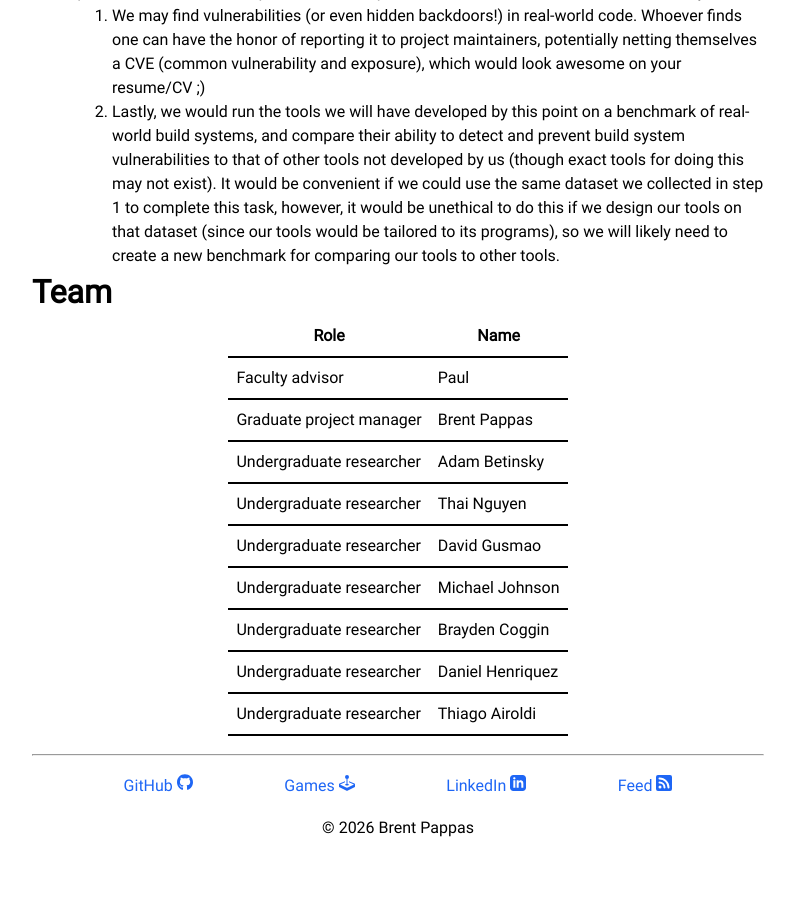
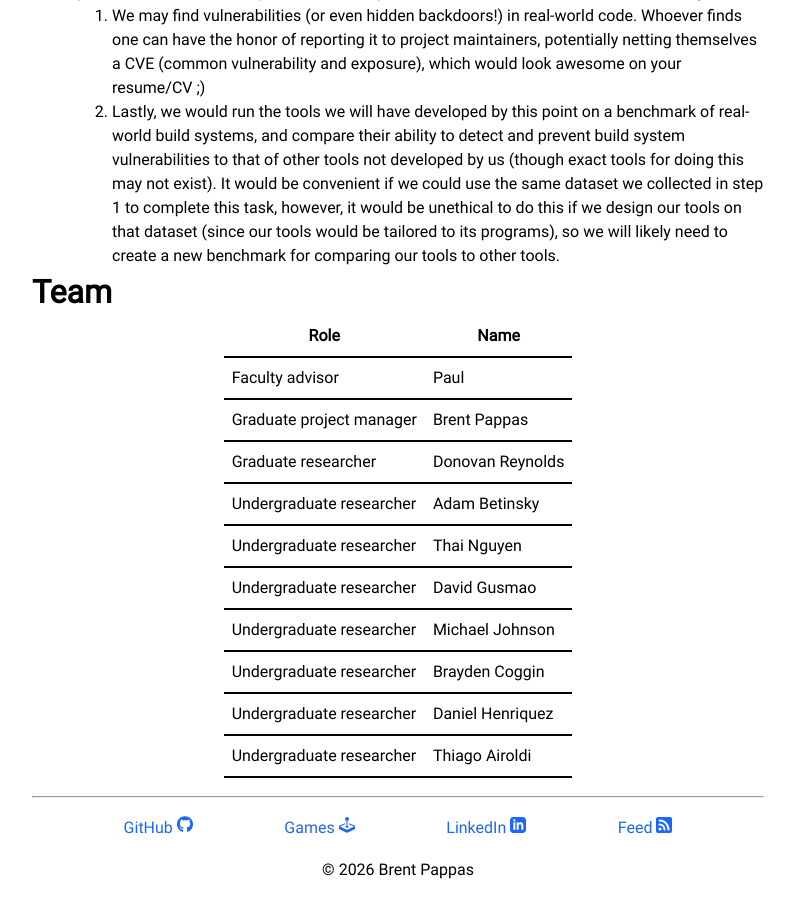
Before and after one commit to PappasBrent/pappasbrent.github.io, a Jekyll site: the page built from research/hardening-build-systems.md, in a window 1280 px wide and 900 px high, scrolled down 1188 px. Shown: the whole window, without its empty margins (242-1036 px from the left). Built offline with Jekyll 4.4.1, drawn with Linux system fonts in a browser that asks for light colours; before the commit the page ends 2046 px from its top, so only the background shows below that.

Commit message:
Add Donovan to team list

```diff
--- a/research/hardening-build-systems.md
+++ b/research/hardening-build-systems.md
@@ -78,6 +78,7 @@ attack](https://www.fortinet.com/resources/cyberglossary/solarwinds-cyber-attack
 | ------------------------ | ---------------- |
 | Faculty advisor          | Paul             |
 | Graduate project manager | Brent Pappas     |
+| Graduate researcher      | Donovan Reynolds |
 | Undergraduate researcher | Adam Betinsky    |
 | Undergraduate researcher | Thai Nguyen      |
 | Undergraduate researcher | David Gusmao     |
@@ -85,5 +86,3 @@ attack](https://www.fortinet.com/resources/cyberglossary/solarwinds-cyber-attack
 | Undergraduate researcher | Brayden Coggin   |
 | Undergraduate researcher | Daniel Henriquez |
 | Undergraduate researcher | Thiago Airoldi   |
-
-<!-- | Undergraduate researcher | Kevin Dasrath    | -->
```
